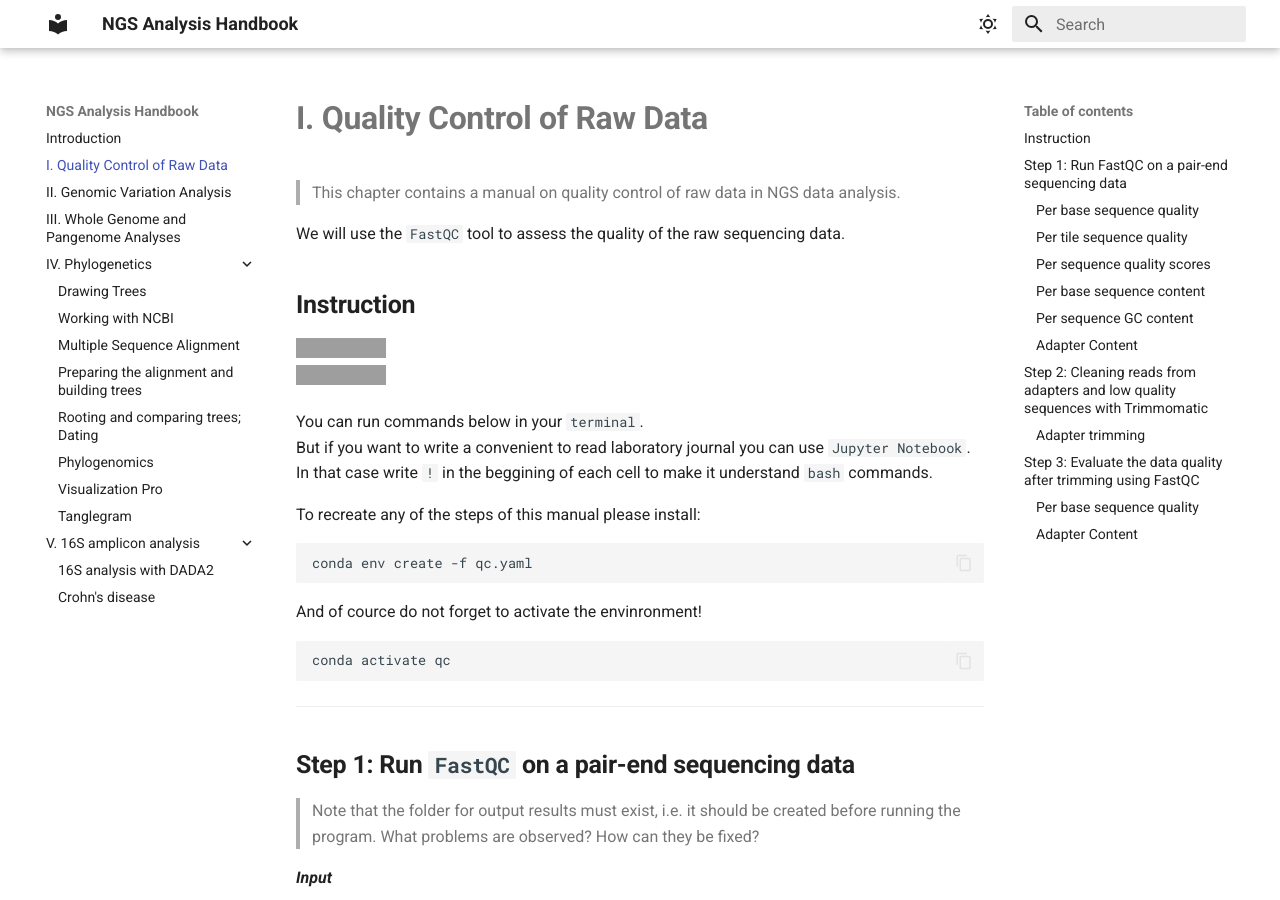
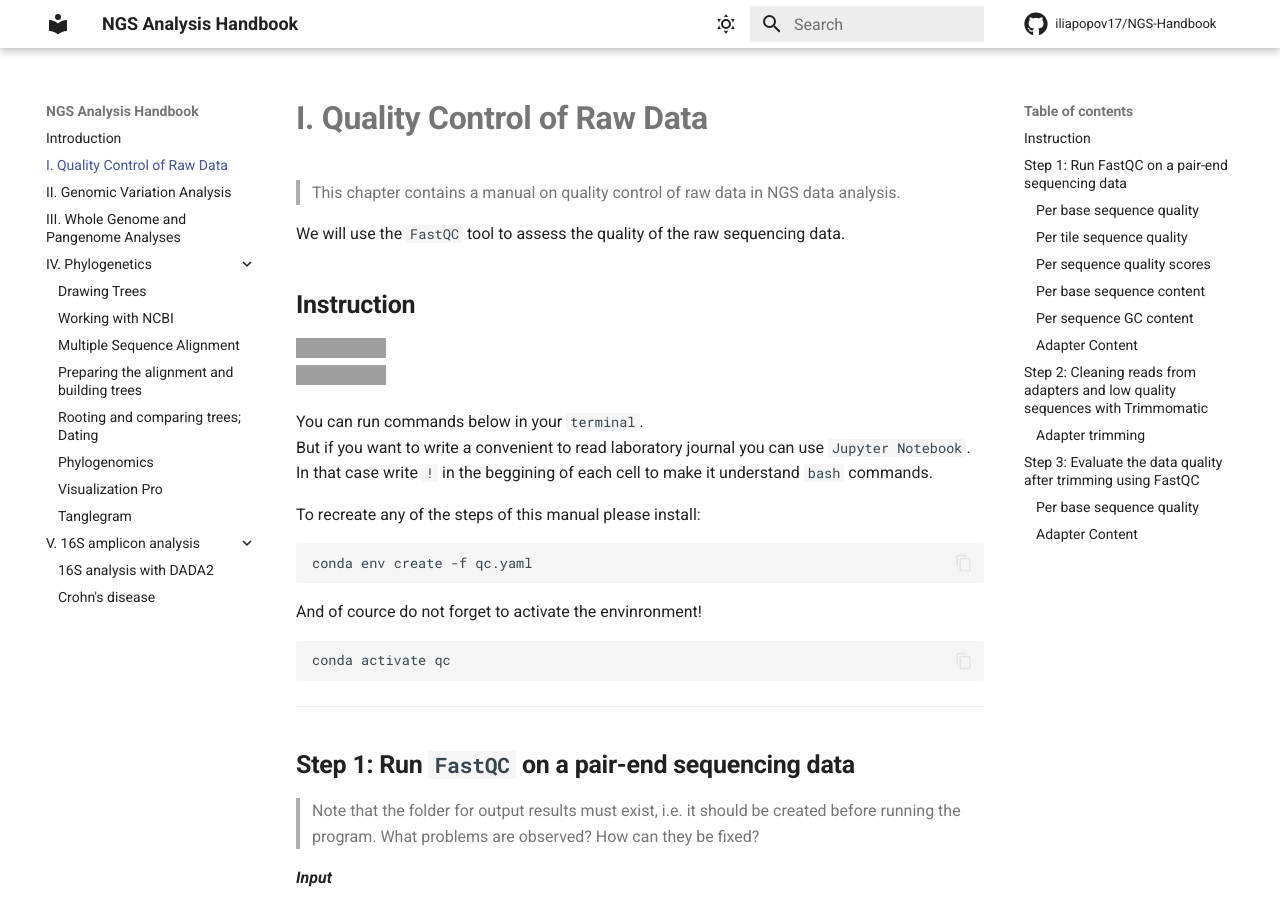
Before and after one commit to iliapopov17/NGS-Handbook, an MkDocs documentation site: the page built from docs/01_Quality_Control.md, in a window 1280 px wide and 900 px high. Built offline with MkDocs 1.6.1 and Material for MkDocs 9.7.7, drawn with Linux system fonts in a browser that asks for light colours; comment, search, counter and statistics services are not loaded; grey boxes are pictures that could not be loaded.

Commit message:
add github repo

```diff
--- a/mkdocs.yml
+++ b/mkdocs.yml
@@ -28,8 +28,8 @@ theme:
       toggle:
         icon: material/weather-night
         name: Switch to light mode
-  #icon:
-    #repo: fontawesome/brands/github
+  icon:
+    repo: fontawesome/brands/github
 markdown_extensions:
   - attr_list
   - md_in_html
@@ -47,8 +47,8 @@ markdown_extensions:
 plugins:
   - search
 
-#repo_url: https://github.com/iliapopov17/NGS-Handbook
-#repo_name: iliapopov17/NGS-Handbook
+repo_url: https://github.com/iliapopov17/NGS-Handbook
+repo_name: iliapopov17/NGS-Handbook
 
 #extra:
   #analytics:
```
